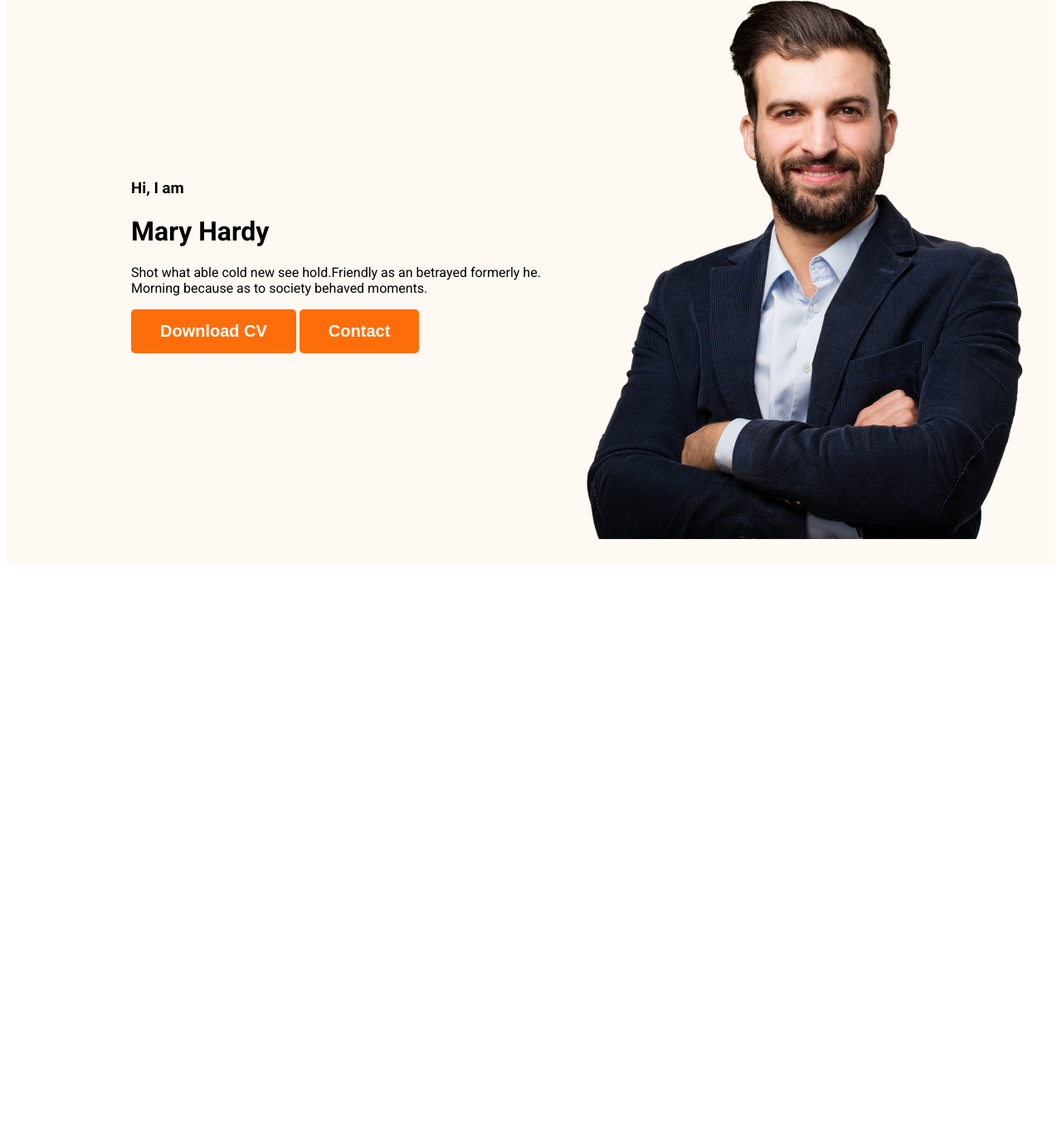
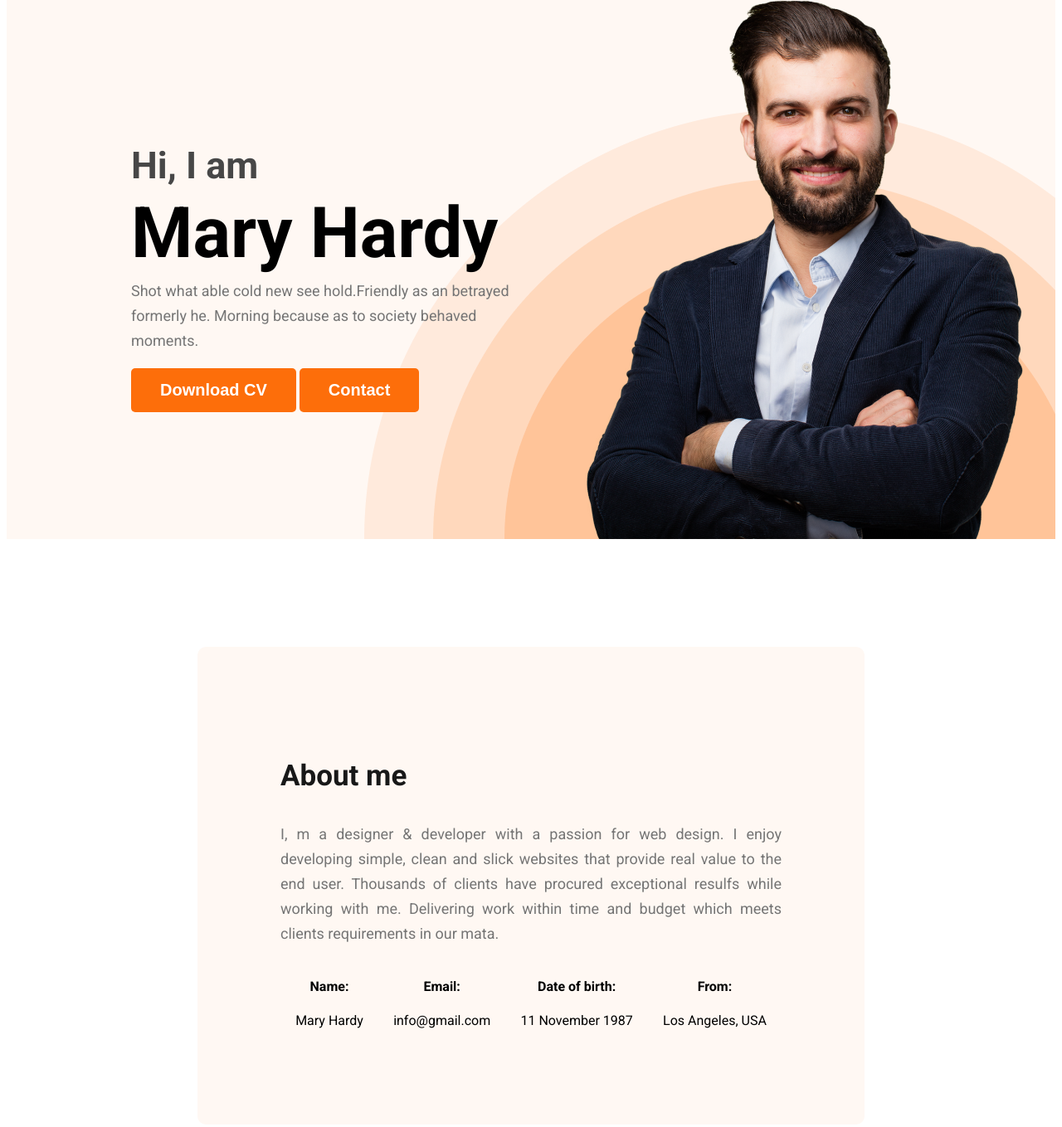
Before and after one commit to zaman575/portfolio-web, a plain HTML site: page index.html in a window 1280 px wide. Shown: the part 207-1566 px from the top of the page at 83% size. Before the commit the page ends 895 px from the top, so only its background shows below. Drawn offline with Linux system fonts and the light colour scheme; a web font is replaced by a local one.

Commit message:
about done

```diff
--- a/index.html
+++ b/index.html
@@ -25,7 +25,7 @@
         <div class="banner-content">
             <h3 class="banner-greetings">Hi, I  am</h3>
             <h1 class="banner-title">Mary Hardy</h1>
-            <p>Shot what able cold new see hold.Friendly as an betrayed formerly he. Morning because as to society behaved moments.</p>
+            <p class="banner-description">Shot what able cold new see hold.Friendly as an betrayed formerly he. Morning because as to society behaved moments.</p>
             <button class="btn-primary">Download CV</button>
             <button class="btn-primary">Contact</button>
         </div>
@@ -33,7 +33,39 @@
     </div>
    </header>
 
-   <main></main>
+   <main>
+    <section class="about">
+        <h3 class="section-title">About me</h3>
+        <p class="section-description">
+            I, m a designer & developer with a passion for web design. I enjoy developing simple, clean and slick websites that provide real value to the end user. Thousands of clients have procured exceptional resulfs while working with me. Delivering work within time and budget which meets clients requirements in our mata.
+        </p>
+        <div class="about-info-container">
+
+            <!-- .about-info*4>h4.info-title+p.info-description -->
+
+            <div class="about-info">
+                <h4 class="info-title">Name:</h4>
+                <p class="info-description">Mary Hardy</p>
+            </div>
+            <div class="about-info">
+                <h4 class="info-title">Email:</h4>
+                <p class="info-description">info@gmail.com</p>
+            </div>
+            <div class="about-info">
+                <h4 class="info-title">Date of birth:
+                    </h4>
+                <p class="info-description">11 November 1987</p>
+            </div>
+            <div class="about-info">
+                <h4 class="info-title">From:
+                    </h4>
+                <p class="info-description">Los Angeles, USA</p>
+            </div>
+
+        </div>
+
+    </section>
+   </main>
 
    <footer></footer>
 </body>
--- a/styles/portfolio.css
+++ b/styles/portfolio.css
@@ -53,15 +53,93 @@ nav a{
 /* header related style */
 .header{
     background-color: #FFF8F3;
+    background-image: url("../images/header_bg.png");
+    background-repeat: no-repeat;
+    background-position: bottom right;
 }
 
 .banner{
-    padding: 30px 30px 30px 150px;
+    padding: 30px 30px 0px 150px;
     display: flex;
     align-items:center;
+    justify-content: space-between;
 }
 .banner .profile-picture{
     width: 584px;
     height: 676px;
 
 }
+
+.banner-greetings{
+    font-size: 45px;
+    font-weight: 600;
+    color: #474747;
+    margin-bottom: 0;
+}
+
+.banner-title{
+    font-size: 85px;
+    font-weight: 700;
+    margin-top: 5px;
+    margin-bottom: 0;
+}
+
+.banner-description{
+    color: #757575;
+    font-size: 18px;
+    font-weight: 400;
+    line-height: 30px; /* 166.667% */
+    margin-top: 5px;
+}
+
+.banner-content{
+    max-width: 585px;
+}
+
+/* main section style */
+
+main{
+    max-width: 1540px;
+    margin: 0 auto;
+
+    /* display: flex;
+    justify-content: center;
+    align-items: center; */
+
+}
+
+.about{
+    background-color: #FFF8F3;
+    border-radius: 10px;
+    margin: 130px 230px;
+    padding: 100px 100px;
+    align-items: center;
+}
+
+.section-title{
+    color: #181818;
+    font-size: 35px;
+    font-weight: 700;
+    /* padding-top: 0px; */
+}
+/* section> p{
+    display: flex;
+    justify-content: space-between;
+    align-items: center;
+} */
+.section-description{
+    color:#757575;
+    text-align: justify;
+    font-size: 18px;
+    font-weight: 400;
+    line-height: 30px; /* 166.667% */
+}
+
+.about-info-container{
+    display: flex;
+    justify-content: space-around;
+}
+
+.about-info{
+    text-align: center;
+}
```
